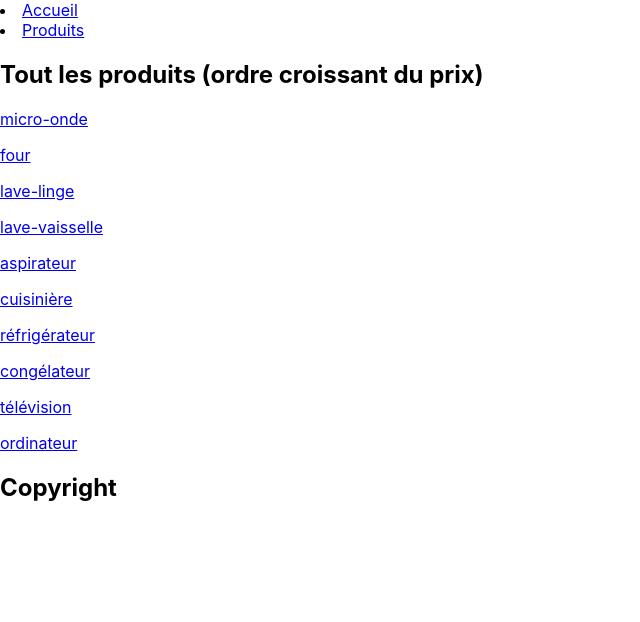
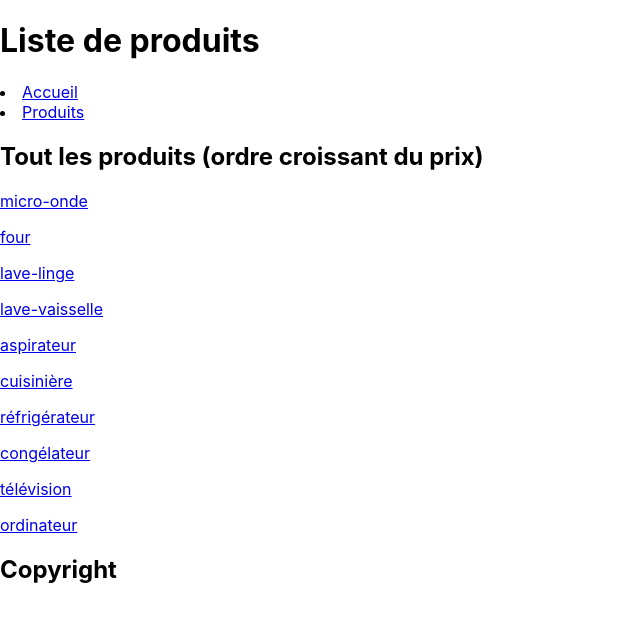
Before and after one commit to MEtourneaud/react-exo-ecommerce, a React (Create React App) app: page /products in a window 1280 px wide. Shown: the top 622 px of the page, without its empty margins (0-640 px from the left). Built offline with nearby package versions, Linux system fonts and the light colour scheme.

Commit message:
Add props with comments

```diff
--- a/src/components/Header.jsx
+++ b/src/components/Header.jsx
@@ -1,8 +1,11 @@
 import { Link } from "react-router-dom"
 
-function Header() {
+//J'ajoute un paramètre pageTitle à ma fonction Header afin d'éviter les doublons
+function Header( { pageTitle }) {
     return(
         <header>
+            {/* Dans mon h1 j'utilise mon paramètre ajouté dans ma fonction, afin de pouvoir l'appeler et le personnaliser dans les pages voulues */}
+            <h1>{pageTitle}</h1>
             <nav>
                 <li><Link to="/">Accueil</Link></li>
                 <li><Link to="/products">Produits</Link></li>
--- a/src/page/DetailsPage.jsx
+++ b/src/page/DetailsPage.jsx
@@ -25,7 +25,7 @@ function DetailsPage() {
 
       return(
         <>
-            <Header />
+            <Header pageTitle="Détail de l'article"/>
             <div>
               {/* je fais une boucle if afin d'afficher le contenu voulu ou alors afficher un message d'erreur si l'id demandé n'existe pas */}
             {productToDisplay ? (
--- a/src/page/HomePage.jsx
+++ b/src/page/HomePage.jsx
@@ -18,7 +18,8 @@ function HomePage() {
 
       return(
         <main>
-            <Header />
+            {/* J'utilise le paramètre que j'ai ajouté à ma fonction Header afin d'y mettre le contenu que je veux en lien avec cette page */}
+            <Header pageTitle="Page d'accueil"/>
             <div>
                 <h2>Les 3 derniers produits de la catégorie cuisine</h2>
                 {lastFiveCuisine.map((product) => {
--- a/src/page/ProductsPage.jsx
+++ b/src/page/ProductsPage.jsx
@@ -7,7 +7,7 @@ import { products, sortedProducts } from "../utils/products-utils";
 function ProductsPage() {
       return(
         <>
-            <Header />
+            <Header pageTitle="Liste de produits"/>
             <article>
             <div>
                 <h2>Tout les produits (ordre croissant du prix)</h2>
```
